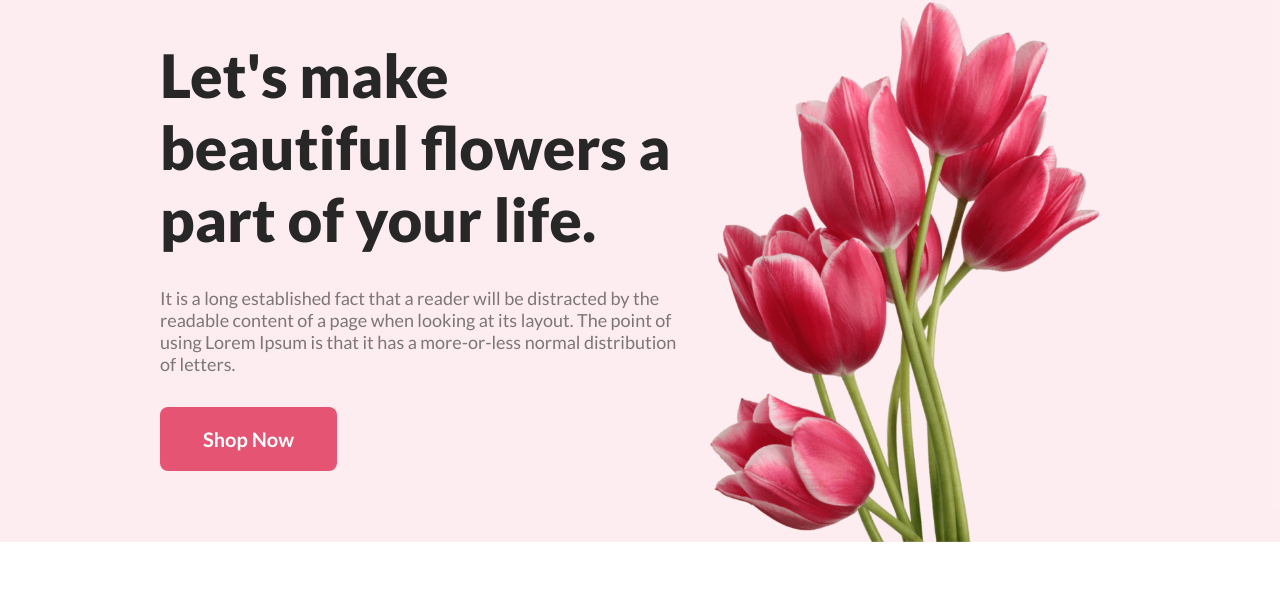
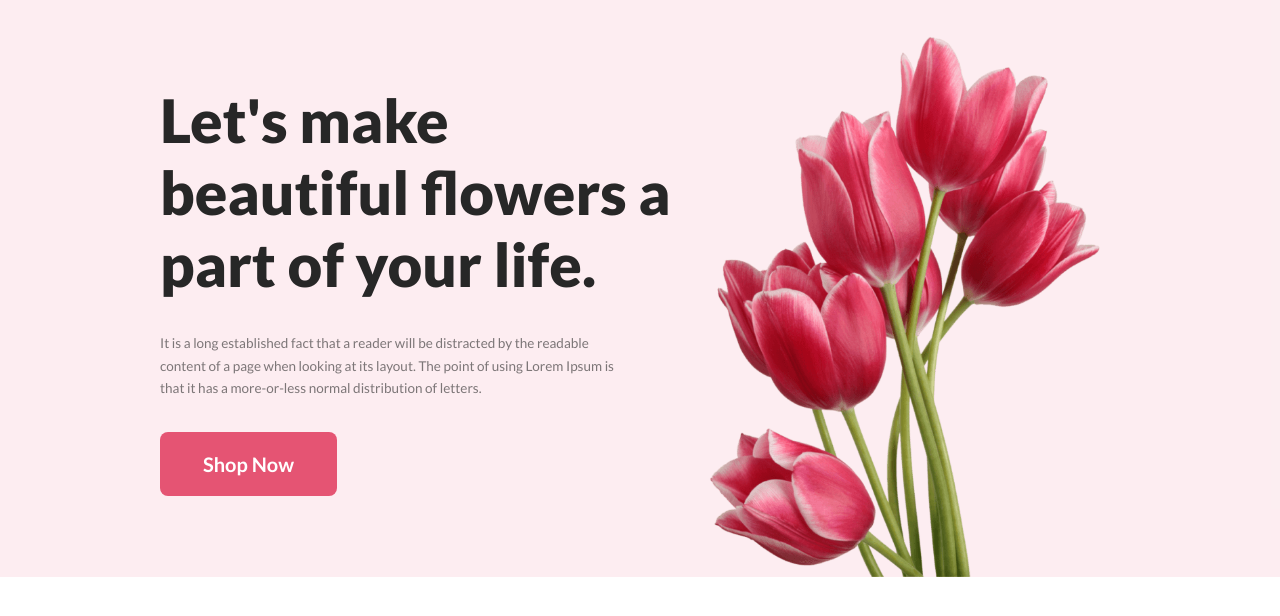
Before and after one commit to MamunKhan71/flower-shop, a plain HTML site: page index.html in a window 1280 px wide. Drawn offline with Linux system fonts and the light colour scheme.

Commit message:
First Section Redesigned

```diff
--- a/index.html
+++ b/index.html
@@ -1,36 +1,32 @@
 <!DOCTYPE html>
 <html lang="en">
-
 <head>
     <meta charset="UTF-8">
     <meta name="viewport" content="width=device-width, initial-scale=1.0">
-    <title>Valentines Flower Shop</title>
-    <link rel="stylesheet" href="styles/style.css">
+    <title>The Flower Shop</title>
+    <link rel="stylesheet" href="./styles/style.css">
 </head>
-
 <body>
     <header>
         <div class="container">
-            <div class="banner">
-                <section class="first-section">
-                    <h3 class="header-title">Let's make beautiful flowers a part of your life.</h3>
-                    <p class="paragraph-description">It is a long established fact that a reader will be distracted by the readable content of a page when looking at its layout. The point of using Lorem Ipsum is that it has a more-or-less normal distribution of letters.</p>
-                    <button class="btn-primary">Shop Now</button>
-                </section>
-
-                <section class="second-section">
-                    <img src="./Flower Asset/pngwing 10.png" alt="flowers" srcset="">
-                </section>
+            <div class="header">
+                <div class="first-header">
+                    <h1 class="header-title">Let's make beautiful flowers a part of your life.</h1>
+                    <p >It is a long established fact that a reader will be distracted by the readable content of a page when looking at its layout. The point of using Lorem Ipsum is that it has a more-or-less normal distribution of letters.</p>
+                    <button type="button" class="btn-primary">Shop Now</button>
+                </div>
+                <div class="second-header">
+                    <img src="./Flower Asset/pngwing 10.png" alt="flower" srcset="">
+                </div>
             </div>
-        </div>
+        </section>
+        </section>
     </header>
     <main>
-
 
     </main>
     <footer>
 
     </footer>
 </body>
-
 </html>
--- a/styles/style.css
+++ b/styles/style.css
@@ -1,9 +1,47 @@
 @import url('https://fonts.googleapis.com/css2?family=Lato:ital,wght@0,100;0,300;0,400;0,700;0,900;1,100;1,300;1,400;1,700;1,900&display=swap');
 
 * {
+    margin: 0px;
+    padding: 0px;
     font-family: 'Lato', sans-serif;
-    margin: 0;
-    padding: 0;
+}
+
+.container {
+    max-width: 1440px;
+    width: 75%;
+    margin: auto;
+    padding-top: 35px;
+}
+header{
+    background: rgba(229, 84, 115, 0.10);
+
+}
+.header {
+    display: flex;
+    justify-content: space-between;
+    align-items: center;
+}
+
+.first-header {
+    max-width: 530px;
+}
+
+.first-header * {
+    margin-bottom: 32px;
+}
+
+.header-title {
+    color: #272727;
+    font-size: 60px;
+    font-weight: 800;
+}
+
+p {
+    color: rgba(39, 39, 39, 0.60);
+    font-size: 13.5px;
+    max-width: 475px;
+    font-weight: 400;
+    line-height: 22.5px;
 }
 
 .btn-primary {
@@ -15,45 +53,7 @@
     font-size: 20px;
     font-weight: 700;
 }
-
-.container {
-    width: 75%;
-    max-width: 1440px;
-    margin: auto;
-}
-
-.banner {
-    display: flex;
-    align-items: center;
-    height: auto;
-    justify-content: space-between;
-}
-
-header {
-    background: rgba(229, 84, 115, 0.10);
-}
-
-.first-section {
-    max-width: 530px;
-}
-
-.first-section * {
-    margin-bottom: 32px;
-}
-
-.header-title {
-    color: #272727;
-    font-size: 60px;
-    font-weight: 800;
-}
-
-.banner .second-section img {
+.header .second-header img{
     width: 100%;
     vertical-align: middle;
 }
-
-.paragraph-description {
-    color: rgba(39, 39, 39, 0.60);
-    font-size: 18px;
-    font-weight: 400;
-}
```
